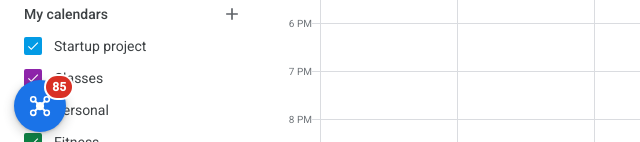
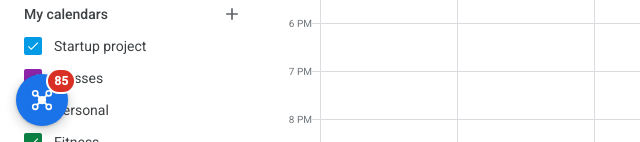
Before and after one commit to TGR-C/ENTR222-GoogleCalendar, a website: page index.html in a window 1280 px wide. Shown: the part 658-800 px from the top of the page, 0-640 px from the left. Drawn offline with Linux system fonts and the light colour scheme; a web font is replaced by a local one.

Commit message:
Pin the Connection Hub update button to the bottom-left corner
It was position: sticky, which only pins once the sidebar scrolls; with
a short sidebar it sat under the last item and moved as items were
added. It is now fixed at the window's bottom-left corner (the
sidebar's corner), the sidebar has bottom padding so its last items can
scroll clear of it, and it hides when the sidebar is collapsed or
hidden on small screens.

Co-Authored-By: Claude Opus 5.5 <noreply@anthropic.com>

```diff
--- a/styles.css
+++ b/styles.css
@@ -371,7 +371,11 @@ small.wtm-warn { font-size: 11px; font-weight: 500; white-space: normal; }
 .popover .pdone:hover { background: #e8f0fe; }
 
 /* ---------- "Update events from Connection Hub": round icon button in the sidebar's bottom-left corner ---------- */
-.hub-sync { position: sticky; bottom: -16px; margin: 8px -12px -16px -16px; padding: 10px 12px 10px 14px; pointer-events: none; z-index: 3; }
+/* Fixed to the window's bottom-left corner (the sidebar's corner), whatever the sidebar holds. */
+.hub-sync { position: fixed; left: 16px; bottom: 16px; z-index: 6; pointer-events: none; }
+.sidebar { padding-bottom: 92px; } /* the last sidebar items can always scroll clear of the button */
+.sidebar.collapsed .hub-sync { display: none; }
+@media (max-width: 800px) { .sidebar:not(.open) .hub-sync { display: none; } }
 .hub-sync-btn {
   pointer-events: auto; position: relative; width: 52px; height: 52px; border-radius: 50%; display: grid; place-items: center;
   background: #1a73e8; box-shadow: 0 1px 3px 0 rgba(60,64,67,.3), 0 4px 8px 3px rgba(60,64,67,.15);
```
